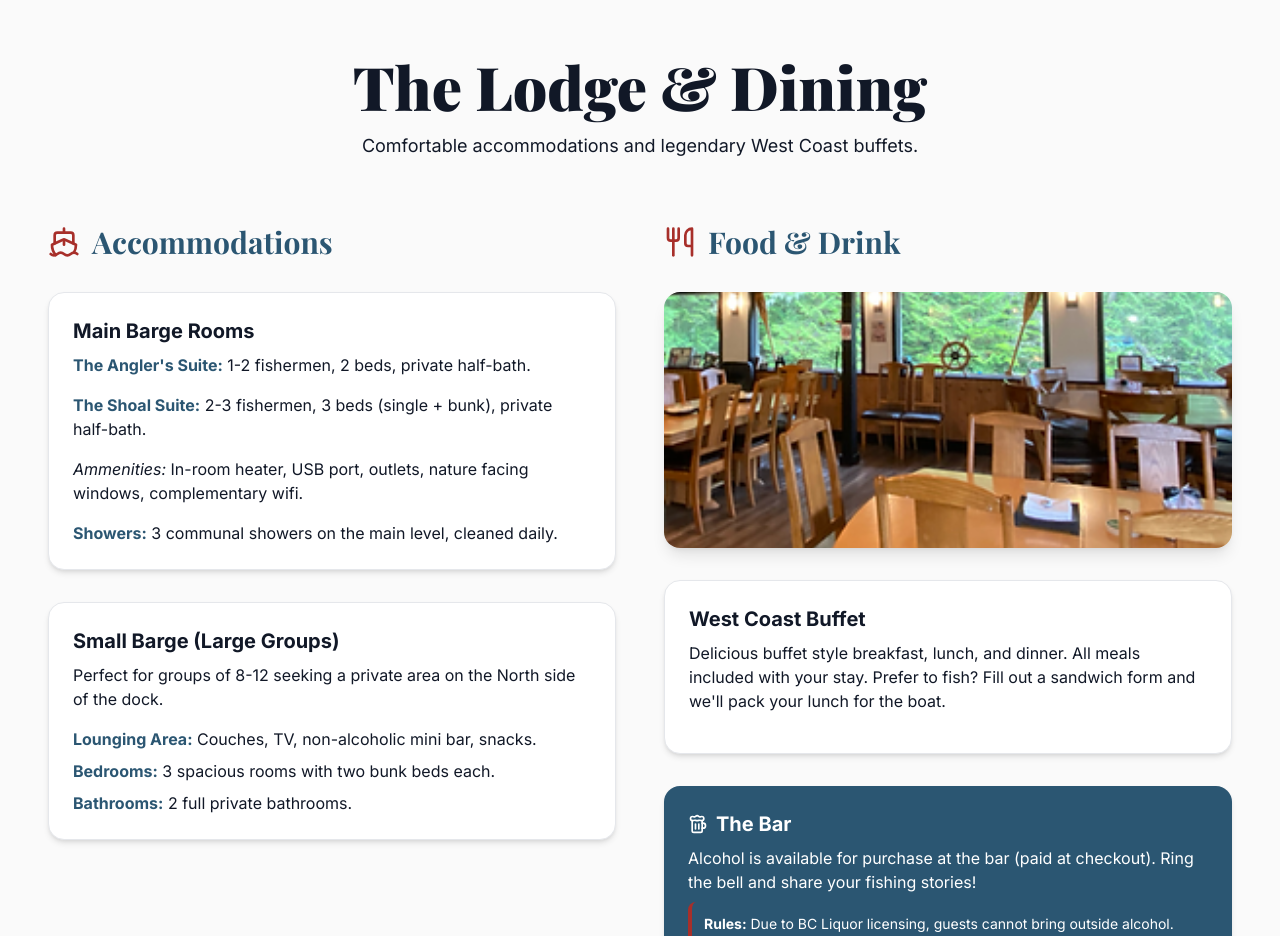
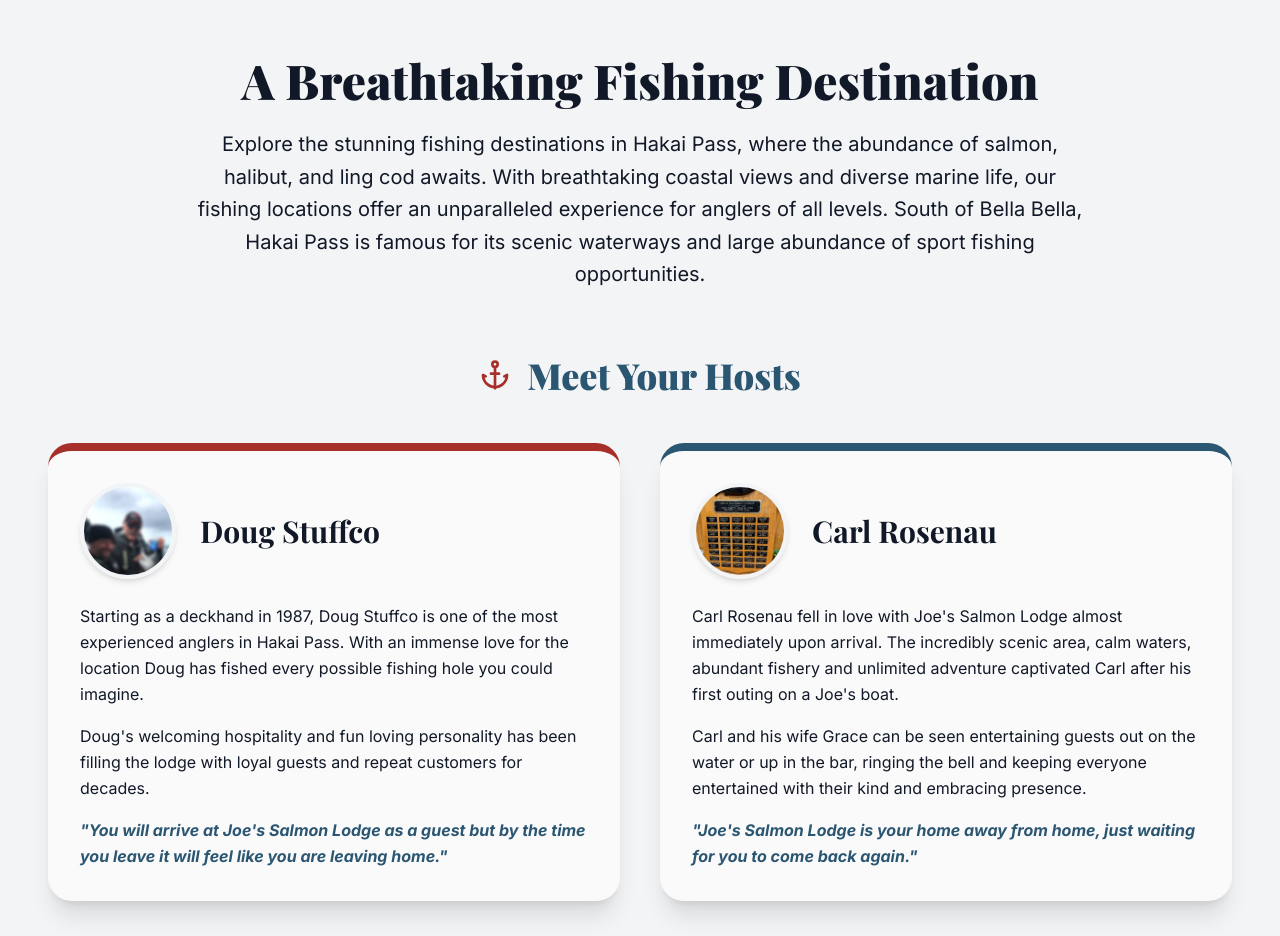
Before and after one commit to mr-mcateer/joes-salmon-lodge-redesign, a React (Vite) app: page / in a window 1280 px wide. Shown: the part 840-1776 px from the top of the page. Built offline with nearby package versions, Linux system fonts and the light colour scheme; a web font is replaced by a local one.

Commit message:
Scrape and inject About page content: Breathtaking Fishing location details and Doug/Carl Host biographies

```diff
--- a/src/App.tsx
+++ b/src/App.tsx
@@ -101,6 +101,7 @@
         <span className="lg:hidden">JOE'S</span>
       </div>
       <div className="hidden md:flex gap-6 font-sans text-sm font-semibold text-foreground">
+        <a href="#about" className="hover:text-accent focus-ring transition-colors">ABOUT</a>
         <a href="#lodge" className="hover:text-accent focus-ring transition-colors">THE LODGE</a>
         <a href="#fleet" className="hover:text-accent focus-ring transition-colors">THE FLEET</a>
         <a href="#gallery" className="hover:text-accent focus-ring transition-colors">GALLERY</a>
@@ -149,6 +150,56 @@
         </div>
       </div>
     </header>
+  );
+};
+
+// About Section
+const AboutLodge = () => {
+  return (
+    <section id="about" className="py-24 px-6 md:px-12 bg-muted relative overflow-hidden border-b border-foreground/5">
+      <div className="max-w-7xl mx-auto">
+        <div className="text-center mb-16">
+          <h2 className="font-heading font-black text-4xl md:text-5xl text-foreground mb-6">A Breathtaking Fishing Destination</h2>
+          <p className="font-sans text-foreground/80 text-xl max-w-4xl mx-auto leading-relaxed">
+            Explore the stunning fishing destinations in Hakai Pass, where the abundance of salmon, halibut, and ling cod awaits. With breathtaking coastal views and diverse marine life, our fishing locations offer an unparalleled experience for anglers of all levels. South of Bella Bella, Hakai Pass is famous for its scenic waterways and large abundance of sport fishing opportunities.
+          </p>
+        </div>
+
+        <h3 className="font-heading font-black text-3xl md:text-4xl text-center text-primary mb-12 flex justify-center items-center gap-4"><Anchor className="w-8 h-8 text-accent" /> Meet Your Hosts</h3>
+
+        <div className="grid grid-cols-1 md:grid-cols-2 gap-10">
+          {/* Doug */}
+          <div className="bg-background rounded-3xl p-8 shadow-xl border-t-8 border-accent hover:-translate-y-2 transition-transform duration-500">
+            <div className="flex items-center gap-6 mb-6">
+              <div className="w-24 h-24 rounded-full overflow-hidden border-4 border-muted shrink-0 shadow-md">
+                <SafeImage src="./scraped_images/img_22_doug_png.jpg" alt="Doug Stuffco" className="w-full h-full object-cover object-top" />
+              </div>
+              <h4 className="font-heading font-bold text-3xl text-foreground">Doug Stuffco</h4>
+            </div>
+            <p className="font-sans text-foreground/80 leading-relaxed space-y-4">
+              <span className="block">Starting as a deckhand in 1987, Doug Stuffco is one of the most experienced anglers in Hakai Pass. With an immense love for the location Doug has fished every possible fishing hole you could imagine.</span>
+              <span className="block">Doug's welcoming hospitality and fun loving personality has been filling the lodge with loyal guests and repeat customers for decades.</span>
+              <span className="block italic text-primary font-bold">"You will arrive at Joe's Salmon Lodge as a guest but by the time you leave it will feel like you are leaving home."</span>
+            </p>
+          </div>
+
+          {/* Carl */}
+          <div className="bg-background rounded-3xl p-8 shadow-xl border-t-8 border-primary hover:-translate-y-2 transition-transform duration-500">
+            <div className="flex items-center gap-6 mb-6">
+              <div className="w-24 h-24 rounded-full overflow-hidden border-4 border-muted shrink-0 shadow-md bg-muted flex items-center justify-center">
+                <SafeImage src="./scraped_images/45347F94-794A-48CB-9461-F3CAF3E3E1C2.JPG" alt="Carl Rosenau" className="w-full h-full object-cover" />
+              </div>
+              <h4 className="font-heading font-bold text-3xl text-foreground">Carl Rosenau</h4>
+            </div>
+            <p className="font-sans text-foreground/80 leading-relaxed space-y-4">
+              <span className="block">Carl Rosenau fell in love with Joe's Salmon Lodge almost immediately upon arrival. The incredibly scenic area, calm waters, abundant fishery and unlimited adventure captivated Carl after his first outing on a Joe's boat.</span>
+              <span className="block">Carl and his wife Grace can be seen entertaining guests out on the water or up in the bar, ringing the bell and keeping everyone entertained with their kind and embracing presence.</span>
+              <span className="block italic text-primary font-bold">"Joe's Salmon Lodge is your home away from home, just waiting for you to come back again."</span>
+            </p>
+          </div>
+        </div>
+      </div>
+    </section>
   );
 };
 
@@ -426,6 +477,7 @@
         <div className="space-y-6">
           <h4 className="font-heading font-bold text-2xl text-primary">Experience</h4>
           <ul className="space-y-3 font-sans text-base font-medium text-foreground/70">
+            <li><a href="#about" className="hover:text-accent focus-ring outline-none transition-colors">About Us</a></li>
             <li><a href="#lodge" className="hover:text-accent focus-ring outline-none transition-colors">The Lodge</a></li>
             <li><a href="#fleet" className="hover:text-accent focus-ring outline-none transition-colors">The Fleet</a></li>
             <li><a href="#pricing" className="hover:text-accent focus-ring outline-none transition-colors">Rates & Packages</a></li>
@@ -457,6 +509,7 @@
       <Navbar theme={theme} toggleTheme={toggleTheme} />
       <main>
         <Hero />
+        <AboutLodge />
         <TheLodge />
         <TheFleet />
         <Gallery />
```
